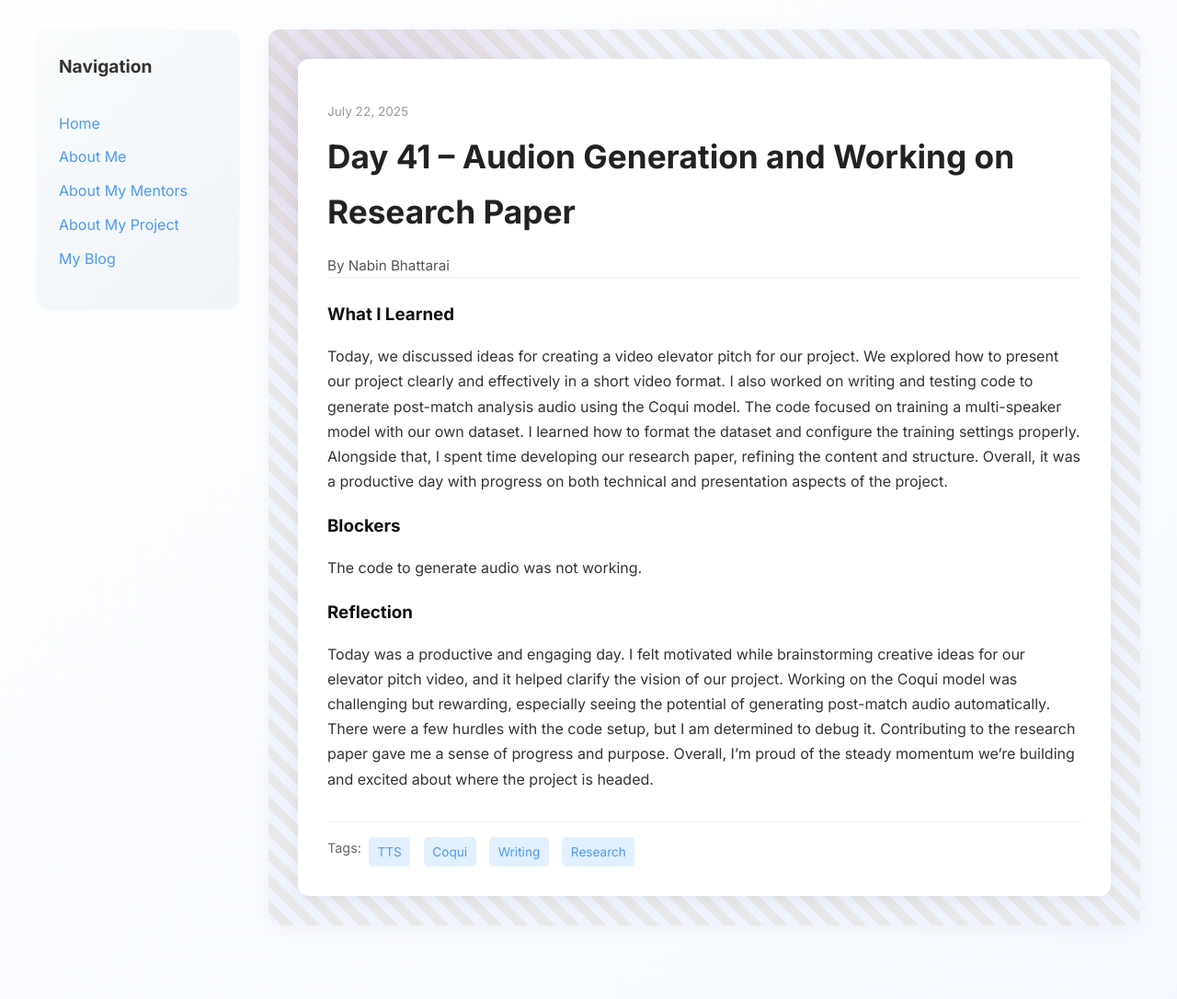
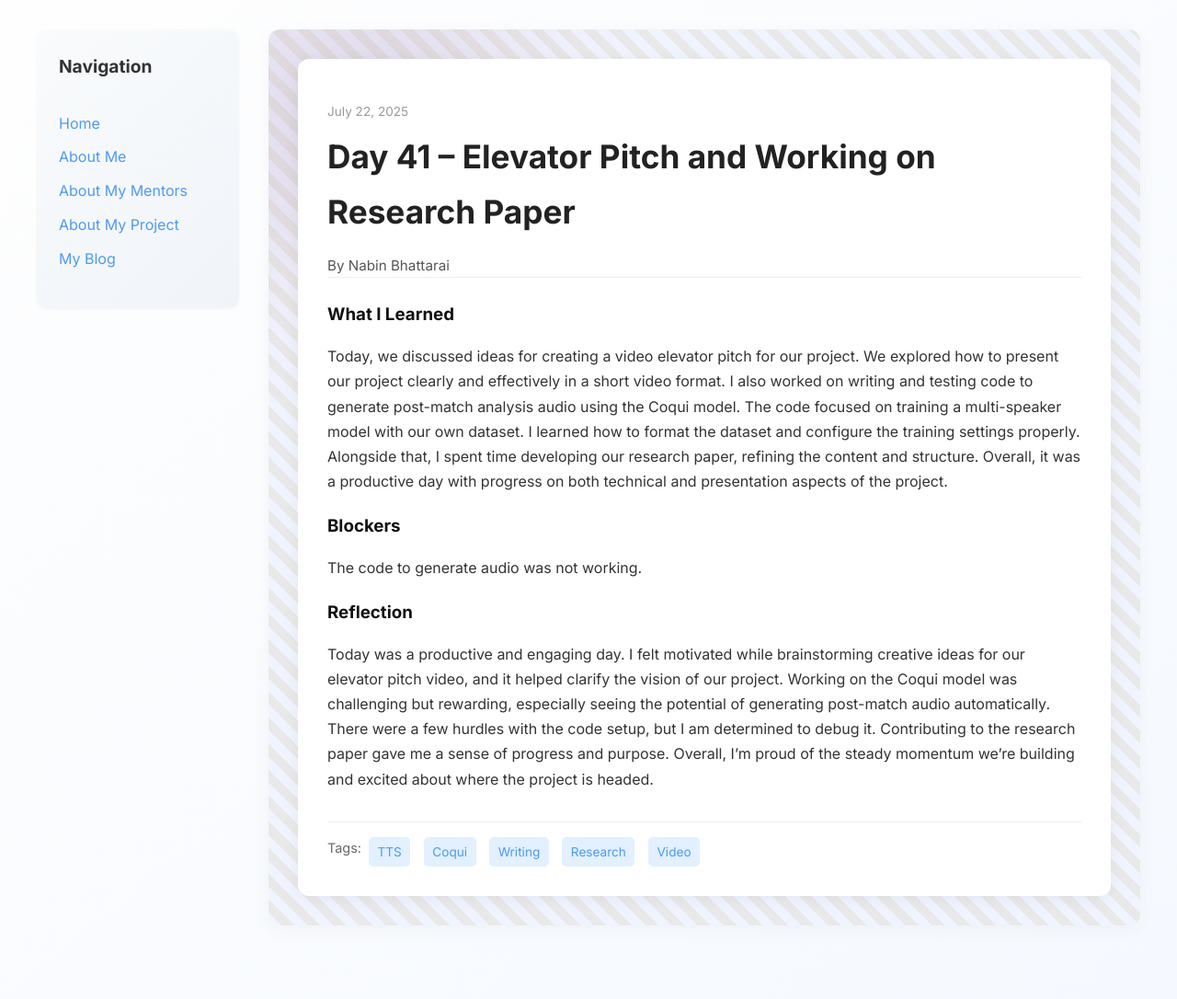
Before and after one commit to bhattarainabin2055/bhattarainabin2055.github.io, a Jekyll site: the page built from _posts/2025-07-22-day-41.md, in a window 1280 px wide. Shown: the whole page at 92% size. Built offline with Jekyll 4.4.1, drawn with Linux system fonts in a browser that asks for light colours.

Commit message:
Update 2025-07-22-day-41.md

```diff
--- a/_posts/2025-07-22-day-41.md
+++ b/_posts/2025-07-22-day-41.md
@@ -1,10 +1,10 @@
 ---
 layout: post
-title: "Day 41 – Audion Generation and Working on Research Paper "
+title: "Day 41 – Elevator Pitch and Working on Research Paper "
 date: 2025-07-22
 author: Nabin Bhattarai
 permalink: /day41.html
-tags: ["TTS", "Coqui", "Writing", "Research"]
+tags: ["TTS", "Coqui", "Writing", "Research", "Video"]
 
 what_i_learned: |
  Today, we discussed ideas for creating a video elevator pitch for our project. We explored how to present our project clearly and effectively in a short video format. I also worked on writing and testing code to generate post-match analysis audio using the Coqui model. The code focused on training a multi-speaker model with our own dataset. I learned how to format the dataset and configure the training settings properly. Alongside that, I spent time developing our research paper, refining the content and structure. Overall, it was a productive day with progress on both technical and presentation aspects of the project.
```
